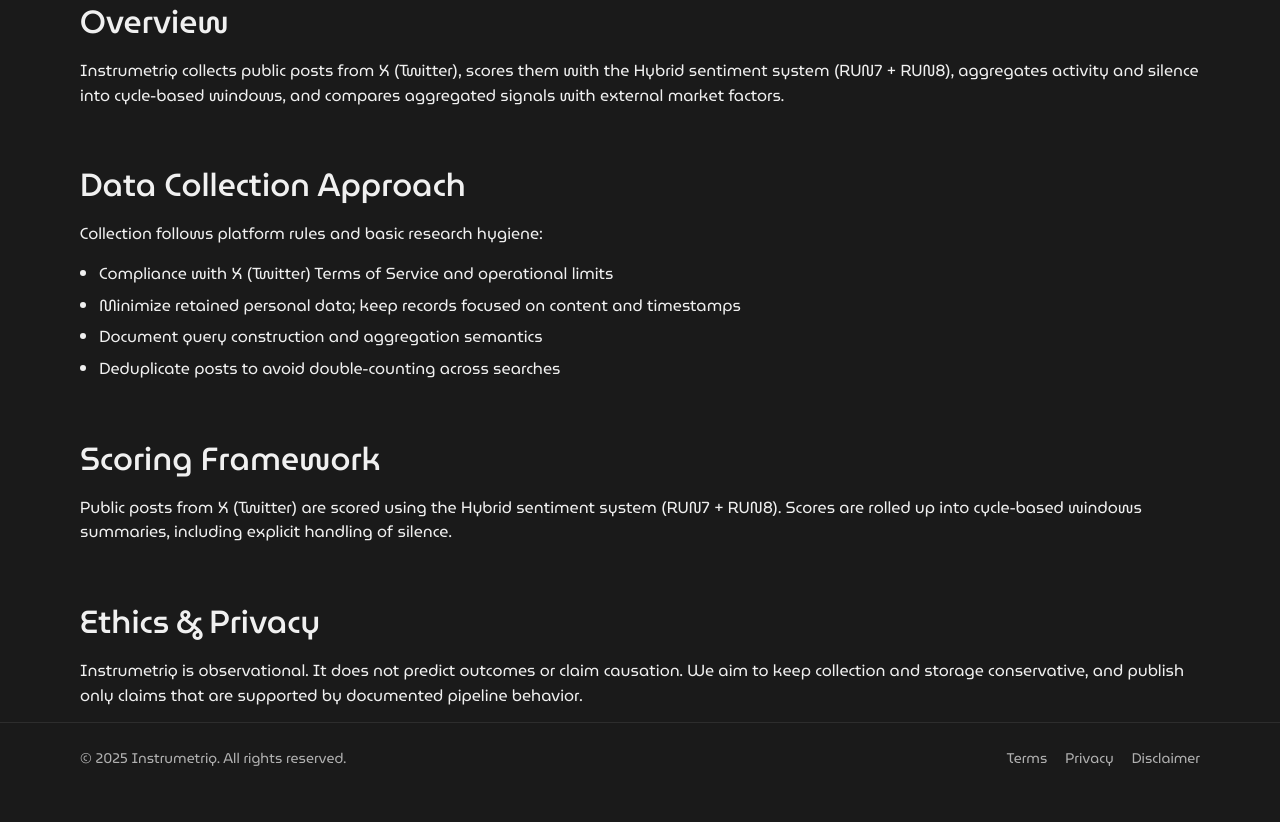
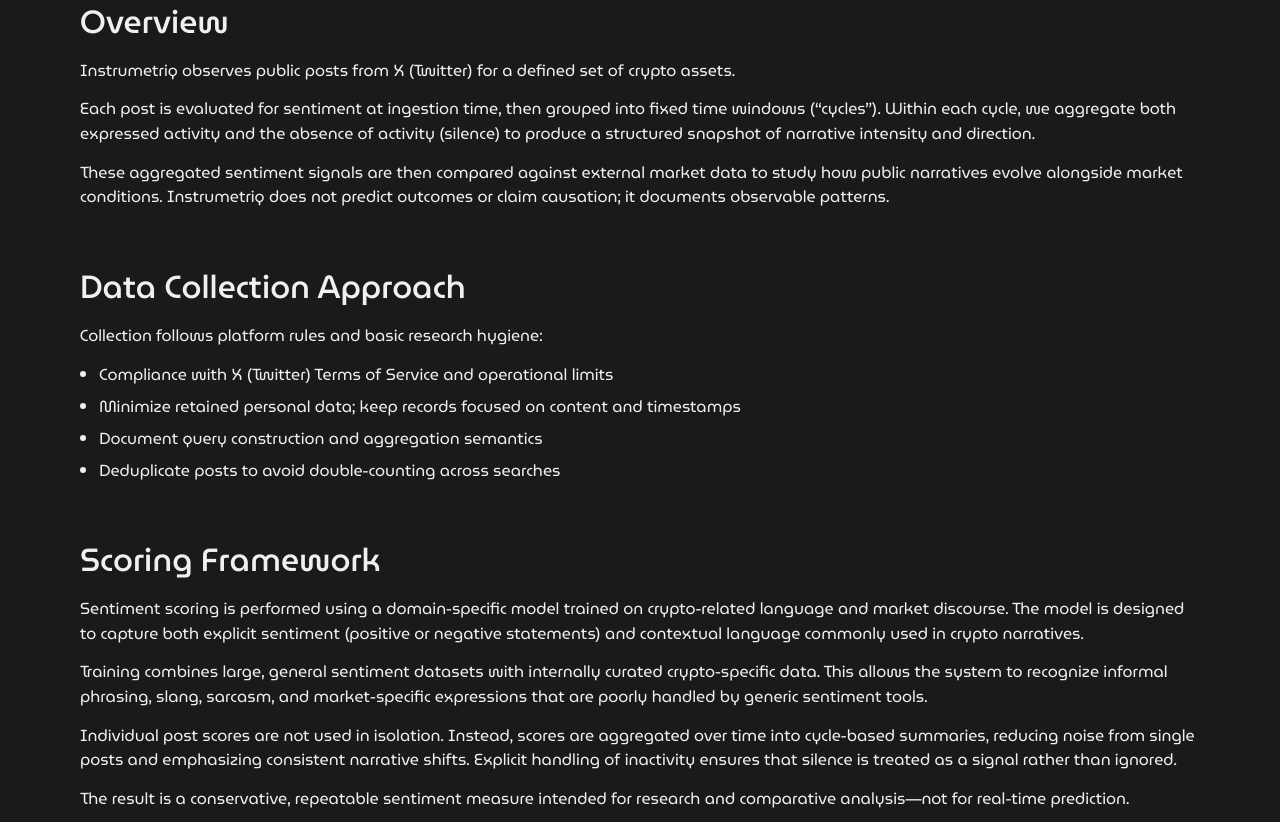
Before and after one commit to SiCkGFX/instrumetriq-site, an Astro site: page /research in a window 1280 px wide. Shown: the part 338-1160 px from the top of the page. Before the commit the page ends 1132 px from the top, so only its background shows below. Built offline with nearby package versions, Linux system fonts and the light colour scheme; Astro itself is replaced by a stand-in of ours.

Commit message:
Rewrite research scoring copy

```diff
--- a/src/data/ssot_copy.ts
+++ b/src/data/ssot_copy.ts
@@ -1,5 +1,5 @@
 export const PLATFORM = 'X (Twitter)' as const;
-export const SCORING = 'Hybrid sentiment system (RUN7 + RUN8)' as const;
+export const SCORING = 'domain-specific sentiment model trained on crypto-related language' as const;
 export const AGGREGATION = 'cycle-based windows' as const;
 
-export const WHAT_WE_DO = `Instrumetriq collects public posts from ${PLATFORM}, scores them with the ${SCORING}, aggregates activity and silence into ${AGGREGATION}, and compares aggregated signals with external market factors.` as const;
+export const WHAT_WE_DO = `Instrumetriq observes public posts from ${PLATFORM}, evaluates sentiment at ingestion time using a ${SCORING}, aggregates activity and silence into ${AGGREGATION}, and compares aggregated signals with external market data for research.` as const;
--- a/src/pages/research.astro
+++ b/src/pages/research.astro
@@ -1,7 +1,7 @@
 ---
 import BaseLayout from '../layouts/BaseLayout.astro';
 import PageHero from '../components/PageHero.astro';
-import { PLATFORM, SCORING, AGGREGATION, WHAT_WE_DO } from '../data/ssot_copy';
+import { PLATFORM } from '../data/ssot_copy';
 ---
 
 <BaseLayout
@@ -17,7 +17,13 @@
     <section>
       <h2>Overview</h2>
       <p>
-        {WHAT_WE_DO}
+        Instrumetriq observes public posts from {PLATFORM} for a defined set of crypto assets.
+      </p>
+      <p>
+        Each post is evaluated for sentiment at ingestion time, then grouped into fixed time windows (“cycles”). Within each cycle, we aggregate both expressed activity and the absence of activity (silence) to produce a structured snapshot of narrative intensity and direction.
+      </p>
+      <p>
+        These aggregated sentiment signals are then compared against external market data to study how public narratives evolve alongside market conditions. Instrumetriq does not predict outcomes or claim causation; it documents observable patterns.
       </p>
     </section>
 
@@ -37,8 +43,16 @@
     <section>
       <h2>Scoring Framework</h2>
       <p>
-        Public posts from {PLATFORM} are scored using the {SCORING}.
-        Scores are rolled up into {AGGREGATION} summaries, including explicit handling of silence.
+        Sentiment scoring is performed using a domain-specific model trained on crypto-related language and market discourse. The model is designed to capture both explicit sentiment (positive or negative statements) and contextual language commonly used in crypto narratives.
+      </p>
+      <p>
+        Training combines large, general sentiment datasets with internally curated crypto-specific data. This allows the system to recognize informal phrasing, slang, sarcasm, and market-specific expressions that are poorly handled by generic sentiment tools.
+      </p>
+      <p>
+        Individual post scores are not used in isolation. Instead, scores are aggregated over time into cycle-based summaries, reducing noise from single posts and emphasizing consistent narrative shifts. Explicit handling of inactivity ensures that silence is treated as a signal rather than ignored.
+      </p>
+      <p>
+        The result is a conservative, repeatable sentiment measure intended for research and comparative analysis—not for real-time prediction.
       </p>
     </section>
 
```
Also changed, not shown: scripts/lint_wording.mjs (+10 -1 lines).
